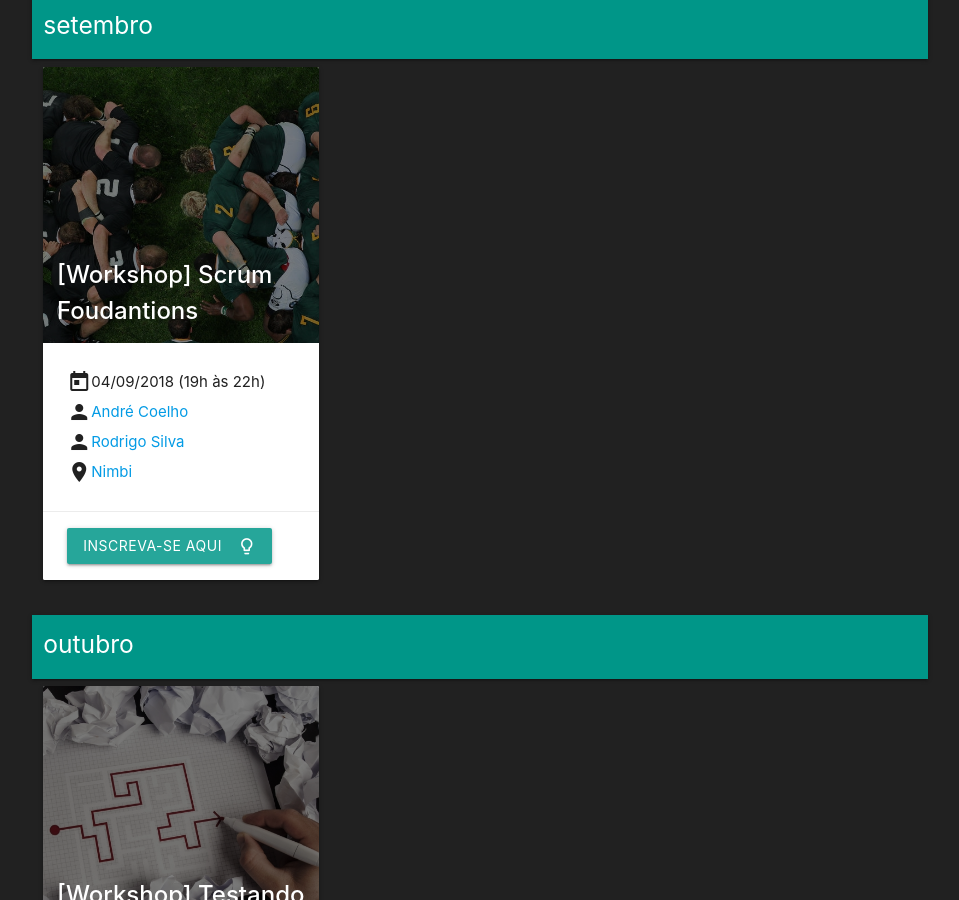
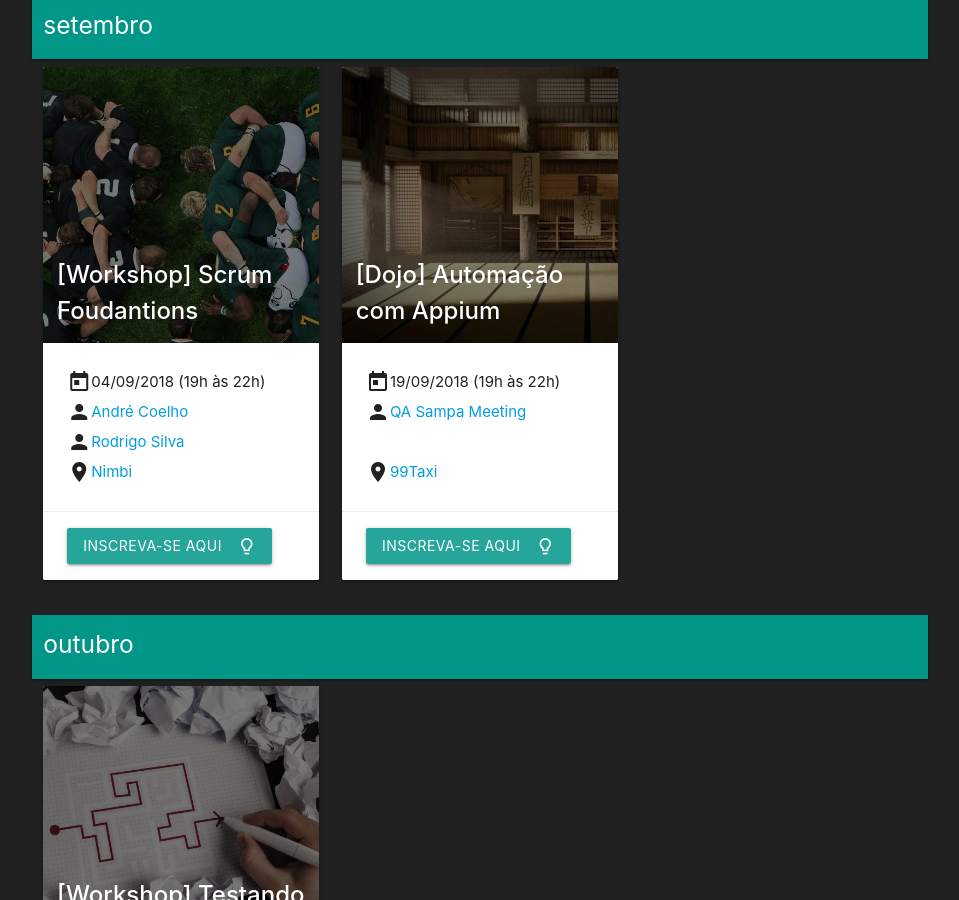
Before and after one commit to qasampameeting/qasampameeting.github.io, a Jekyll site: the page built from events.md, in a window 1280 px wide and 900 px high, scrolled down 845 px. Shown: the whole window, without its empty margins (160-1119 px from the left). Built offline with Jekyll 4.4.1, drawn with Linux system fonts in a browser that asks for light colours; nearby versions of some CDN libraries.

Commit message:
Dojo september addtion

```diff
--- a/_data/events.yml
+++ b/_data/events.yml
@@ -21,6 +21,14 @@ setembro:
     image: 04-09-2018.jpg
     link: https://www.eventbrite.com.br/e/workshop-scrum-foudations-inscricoes-a-partir-de-28-08-as-23h-registration-46035311857
 
+  - date: 19-09-2018 (19h às 22h)
+    title: "[Dojo] Automação com Appium"
+    place:
+      name: 99Taxi
+      map_link: https://goo.gl/maps/Q4xdatFBxtn
+    image: 30-08-2018.jpg
+    link: https://www.eventbrite.com.br/e/dojo-automacao-com-appium-inscricoes-1209-as-23h-tickets-49307877188
+
 outubro:
   - date: 06-10-2018 (9h às 17h)
     title: "[Workshop] Testando com protractor "
```
